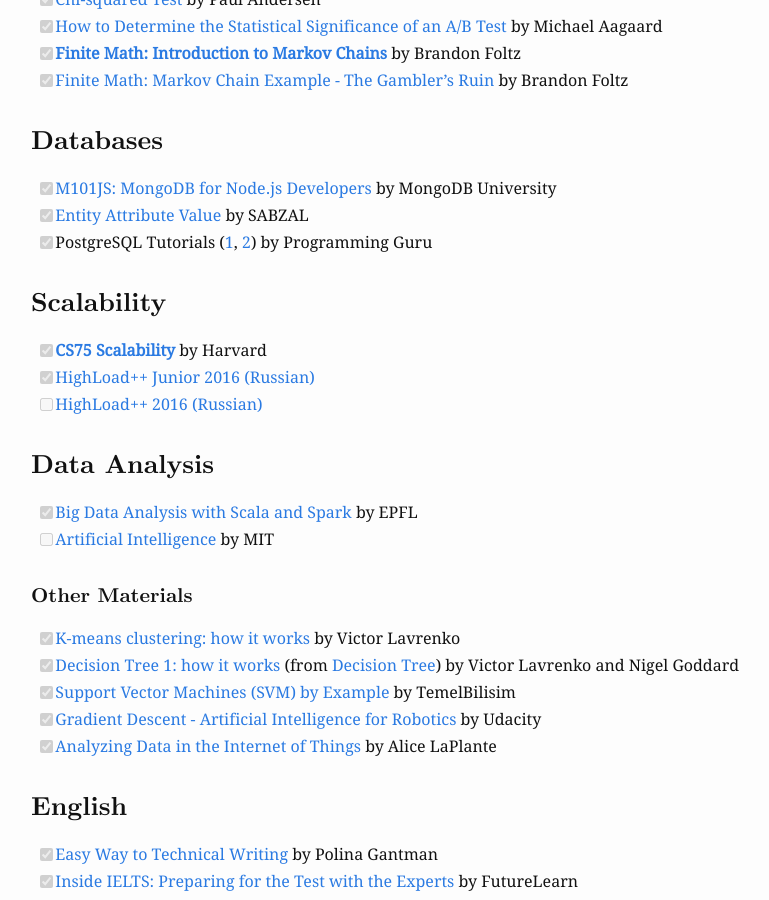
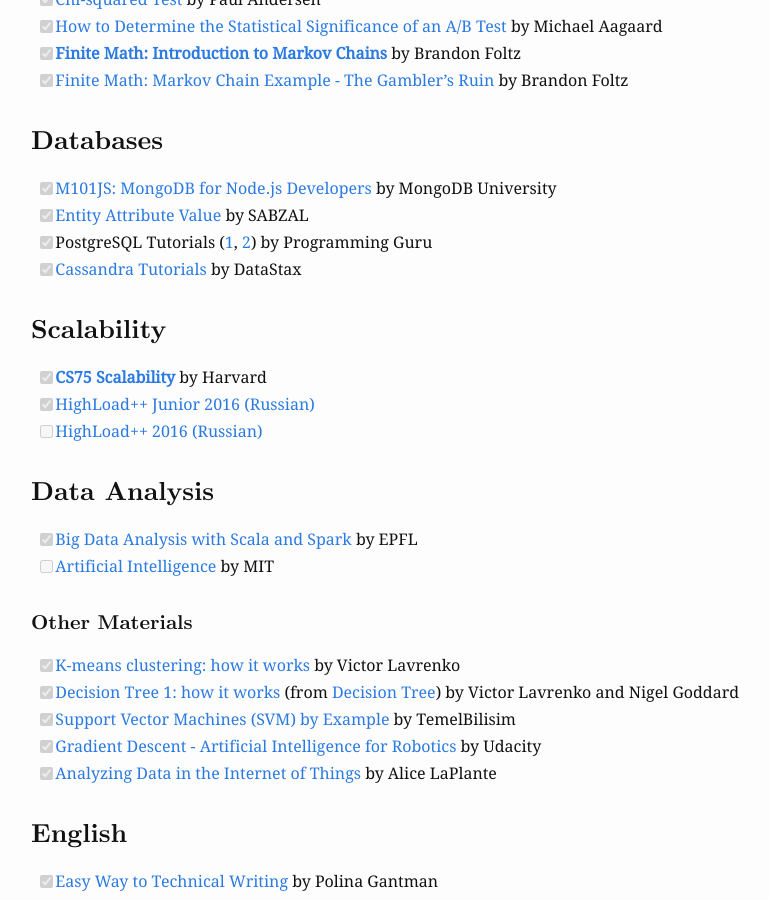
Before and after one commit to alopatindev/alopatindev.github.io, a Jekyll site: the page built from _posts/2016-11-29-self-learning.markdown, in a window 1280 px wide and 900 px high, scrolled down 2617 px. Shown: the whole window, without its empty margins (204-973 px from the left). Built offline with Jekyll 4.4.1, drawn with Linux system fonts in a browser that asks for light colours; comment, search, counter and statistics services are not loaded.

Commit message:
update 2016-11-29-self-learning

```diff
--- a/_posts/2016-11-29-self-learning.markdown
+++ b/_posts/2016-11-29-self-learning.markdown
@@ -94,6 +94,7 @@
 - [x][M101JS: MongoDB for Node.js Developers](https://university.mongodb.com/courses/M101JS/about) by MongoDB University
 - [x][Entity Attribute Value](https://www.youtube.com/watch?v=X5Q9G3pa7I4) by SABZAL
 - [x]PostgreSQL Tutorials ([1](https://www.youtube.com/playlist?list=PLk1kxccoEnNEtwGZW-3KAcAlhI_Guwh8x), [2](https://www.youtube.com/playlist?list=PLk1kxccoEnNHlAR2ggnzIkOc7jxqI-_w2)) by Programming Guru
+- [x][Cassandra Tutorials](https://www.youtube.com/playlist?list=PL3E5AC388940EEC0A) by DataStax
 
 ### Scalability
 - [x][**CS75 Scalability**](https://www.youtube.com/watch?v=-W9F__D3oY4) by Harvard
```
